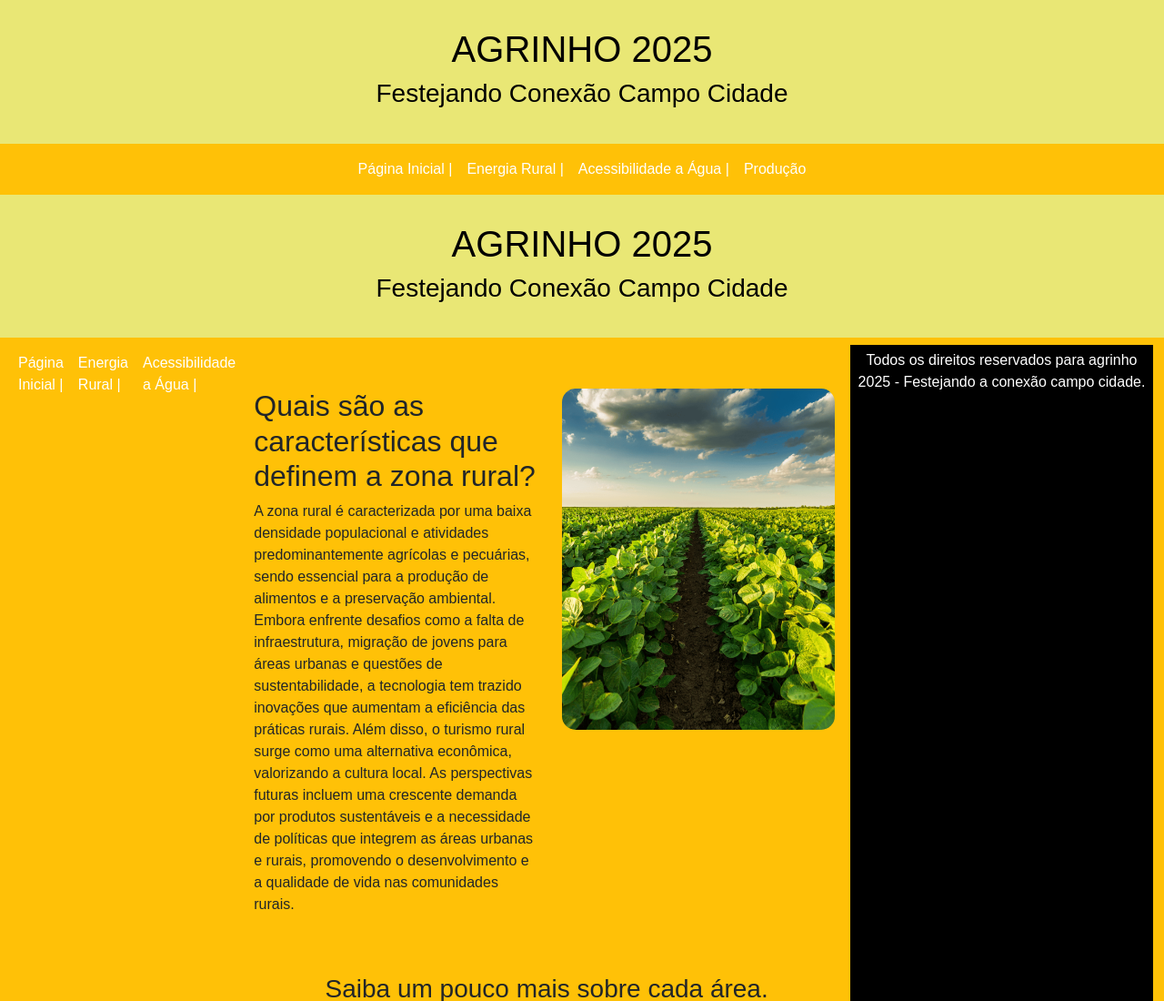
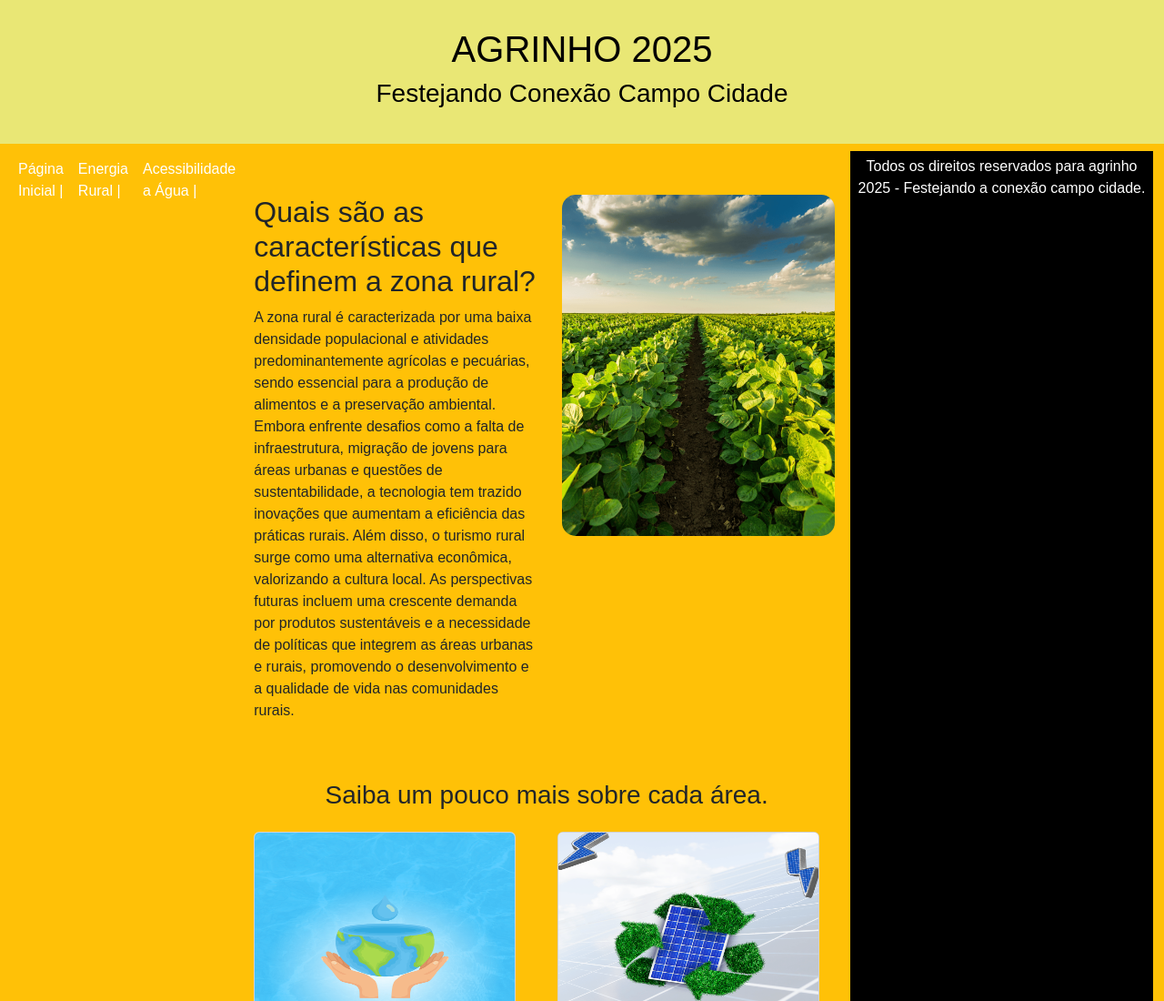
Before and after one commit to Diogo0Rei/agrinho, a plain HTML site: page index.html in a window 1280 px wide. Shown: the top 1100 px of the page at 91% size. Drawn offline with nearby package versions, Linux system fonts and the light colour scheme.

Commit message:
Add files via upload

```diff
--- a/index.html
+++ b/index.html
@@ -12,36 +12,7 @@
 
 <body>
     <!--Apresentação do tema-->
-    <section class="cabecalho">
-        <h1>AGRINHO 2025</h1>
-        <h3>Festejando Conexão Campo Cidade</h3>
-    </section>
 
-    <!--cabeçalho do site-->
-    <nav class="navbar navbar-expand-lg bg-warning">
-        <div class="container-fluid ">
-            <button class="navbar-toggler" type="button" data-bs-toggle="collapse" data-bs-target="#navbarNav"
-                aria-controls="navbarNav" aria-expanded="false" aria-label="Toggle navigation">
-                <span class="navbar-toggler-icon"></span>
-            </button>
-            <div class="collapse navbar-collapse justify-content-center" id="navbarNav">
-                <ul class="navbar-nav">
-                    <li class="nav-item">
-                        <a class="nav-link active text-white" aria-current="page" href="index.html">Página Inicial |</a>
-                    </li>
-                    <li class="nav-item">
-                        <a class="nav-link text-white" href="energia.html">Energia Rural |</a>
-                    </li>
-                    <li class="nav-item">
-                        <a class="nav-link text-white" href="agua.html">Acessibilidade a Água |</a>
-                    </li>
-                    <li class="nav-item">
-                        <a class="nav-link text-white" href="producao.html">Produção</a>
-                    </li>
-                </ul>
-            </div>
-        </div>
-    </nav>
  <section class="cabecalho">
         <h1>AGRINHO 2025</h1>
         <h3>Festejando Conexão Campo Cidade</h3>
```
